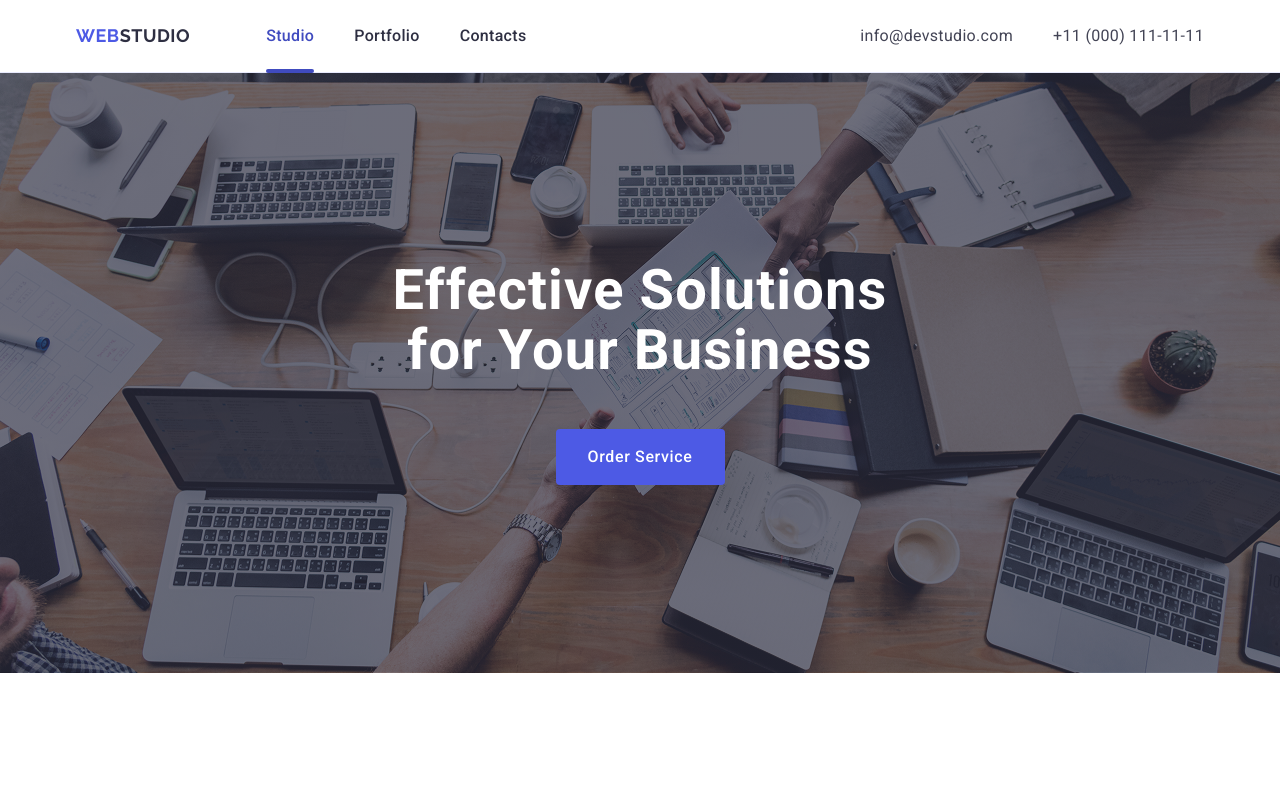
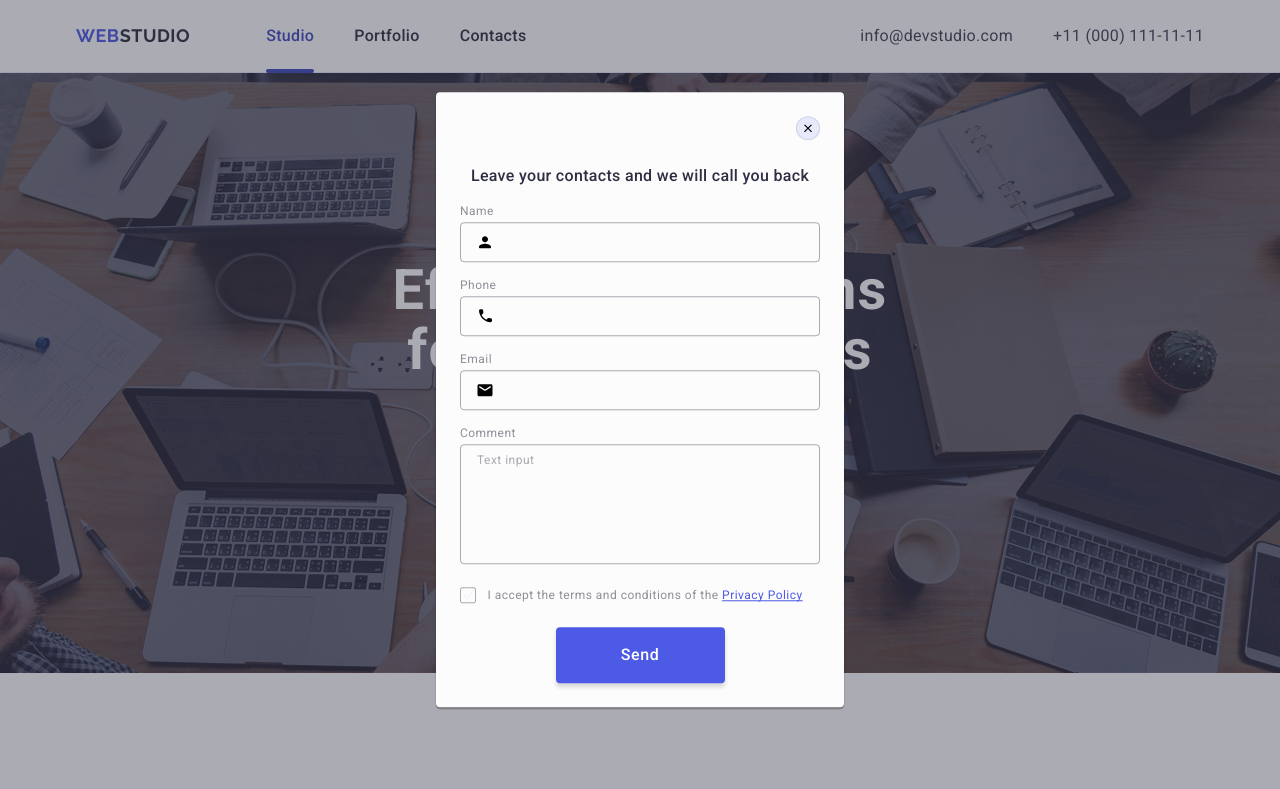
Before and after one commit to evelina2707/goit-markup-hw-05, a plain HTML site: page index.html in a window 1280 px wide. Shown: the top 789 px of the page. Drawn offline with nearby package versions, Linux system fonts and the light colour scheme.

Commit message:
edit is-open

```diff
--- a/css/style.css
+++ b/css/style.css
@@ -668,9 +668,9 @@ font-weight: 400;
 }
 
 .is-open {
-  opacity: 0;
-  user-select: none;
-  pointer-events: none;
+  opacity: 1;
+  visibility: visible;
+  pointer-events: auto;
 }
 
 .modal {
@@ -767,7 +767,7 @@ font-weight: 400;
 }
 
 .input-field:focus {
-  border-bottom: #4D5AE5;
+  border-color: #4D5AE5;
   outline: none;
 }
 
```
